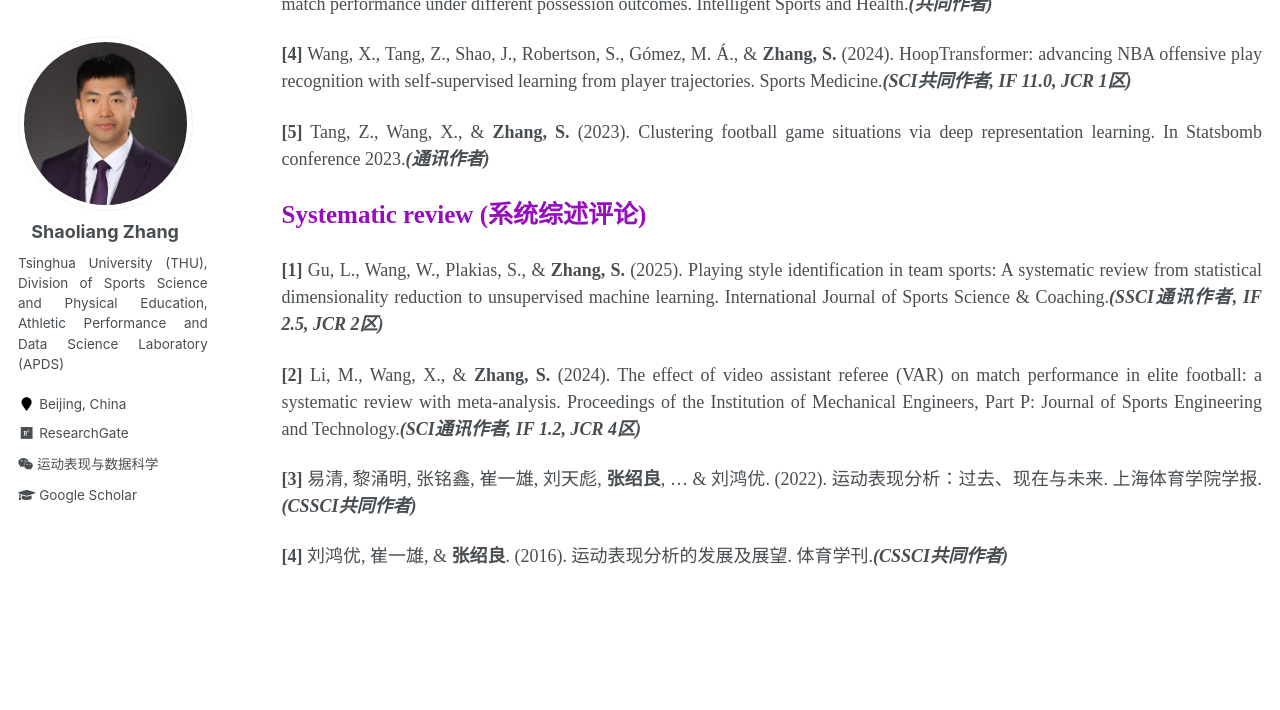
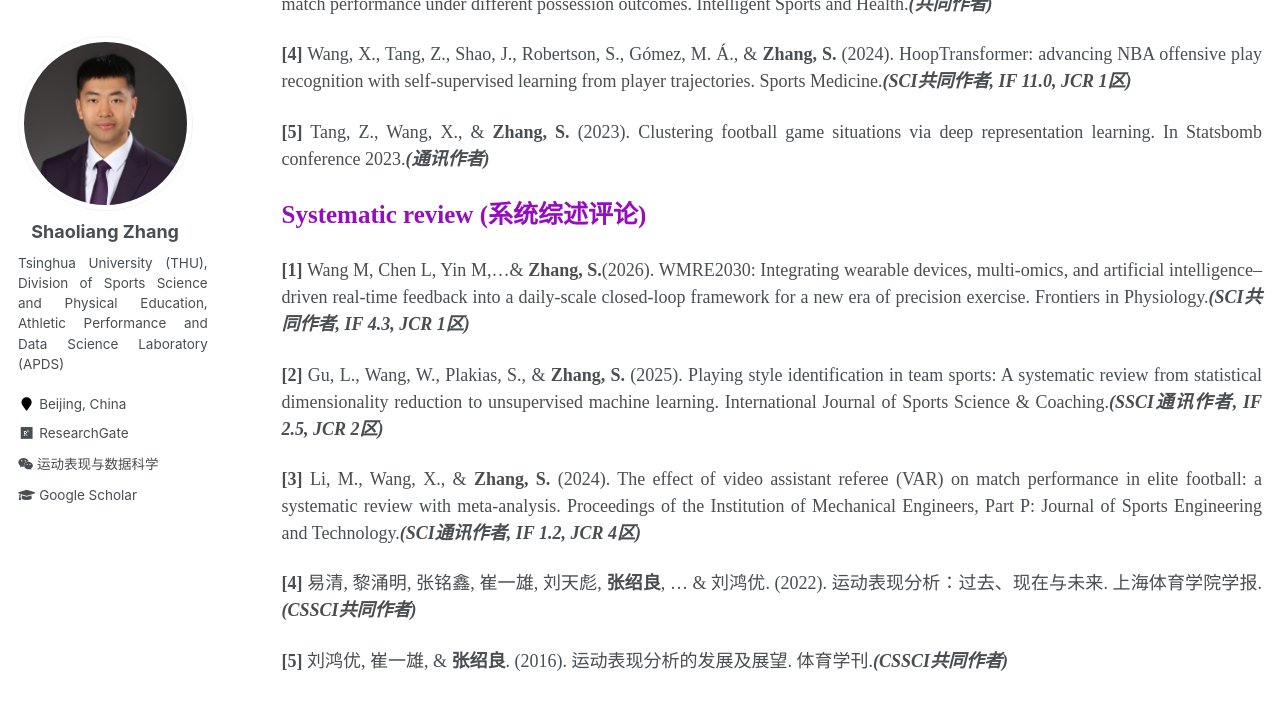
Before and after one commit to sportssuper/ZSL, a Jekyll site: the page built from _pages/publications.md, in a window 1280 px wide and 900 px high, scrolled down 4346 px. Shown: the top 710 px of the window. Built offline with Jekyll 4.4.1, drawn with Linux system fonts in a browser that asks for light colours; a script that is not in the unit is left out.

Commit message:
Update publications.md

```diff
--- a/_pages/publications.md
+++ b/_pages/publications.md
@@ -142,13 +142,15 @@ author_profile: true
 
 <span style="color: #960DBD; font-weight: bold; font-size: 25px;">Systematic review (系统综述评论)</span>
 
-**[1]** Gu, L., Wang, W., Plakias, S., & **Zhang, S.** (2025). Playing style identification in team sports: A systematic review from statistical dimensionality reduction to unsupervised machine learning. International Journal of Sports Science & Coaching.***(SSCI通讯作者, IF 2.5, JCR 2区)***
+**[1]** Wang M, Chen L, Yin M,...& **Zhang, S.**(2026). WMRE2030: Integrating wearable devices, multi-omics, and artificial intelligence–driven real-time feedback into a daily-scale closed-loop framework for a new era of precision exercise. Frontiers in Physiology.***(SCI共同作者, IF 4.3, JCR 1区)***
 
-**[2]** Li, M., Wang, X., & **Zhang, S.** (2024). The effect of video assistant referee (VAR) on match performance in elite football: a systematic review with meta-analysis. Proceedings of the Institution of Mechanical Engineers, Part P: Journal of Sports Engineering and Technology.***(SCI通讯作者, IF 1.2, JCR 4区)***
+**[2]** Gu, L., Wang, W., Plakias, S., & **Zhang, S.** (2025). Playing style identification in team sports: A systematic review from statistical dimensionality reduction to unsupervised machine learning. International Journal of Sports Science & Coaching.***(SSCI通讯作者, IF 2.5, JCR 2区)***
 
-**[3]** 易清, 黎涌明, 张铭鑫, 崔一雄, 刘天彪, **张绍良**, ... & 刘鸿优. (2022). 运动表现分析：过去、现在与未来. 上海体育学院学报.***(CSSCI共同作者)***
+**[3]** Li, M., Wang, X., & **Zhang, S.** (2024). The effect of video assistant referee (VAR) on match performance in elite football: a systematic review with meta-analysis. Proceedings of the Institution of Mechanical Engineers, Part P: Journal of Sports Engineering and Technology.***(SCI通讯作者, IF 1.2, JCR 4区)***
 
-**[4]** 刘鸿优, 崔一雄, & **张绍良**. (2016). 运动表现分析的发展及展望. 体育学刊.***(CSSCI共同作者)***
+**[4]** 易清, 黎涌明, 张铭鑫, 崔一雄, 刘天彪, **张绍良**, ... & 刘鸿优. (2022). 运动表现分析：过去、现在与未来. 上海体育学院学报.***(CSSCI共同作者)***
+
+**[5]** 刘鸿优, 崔一雄, & **张绍良**. (2016). 运动表现分析的发展及展望. 体育学刊.***(CSSCI共同作者)***
 
 
 
```
